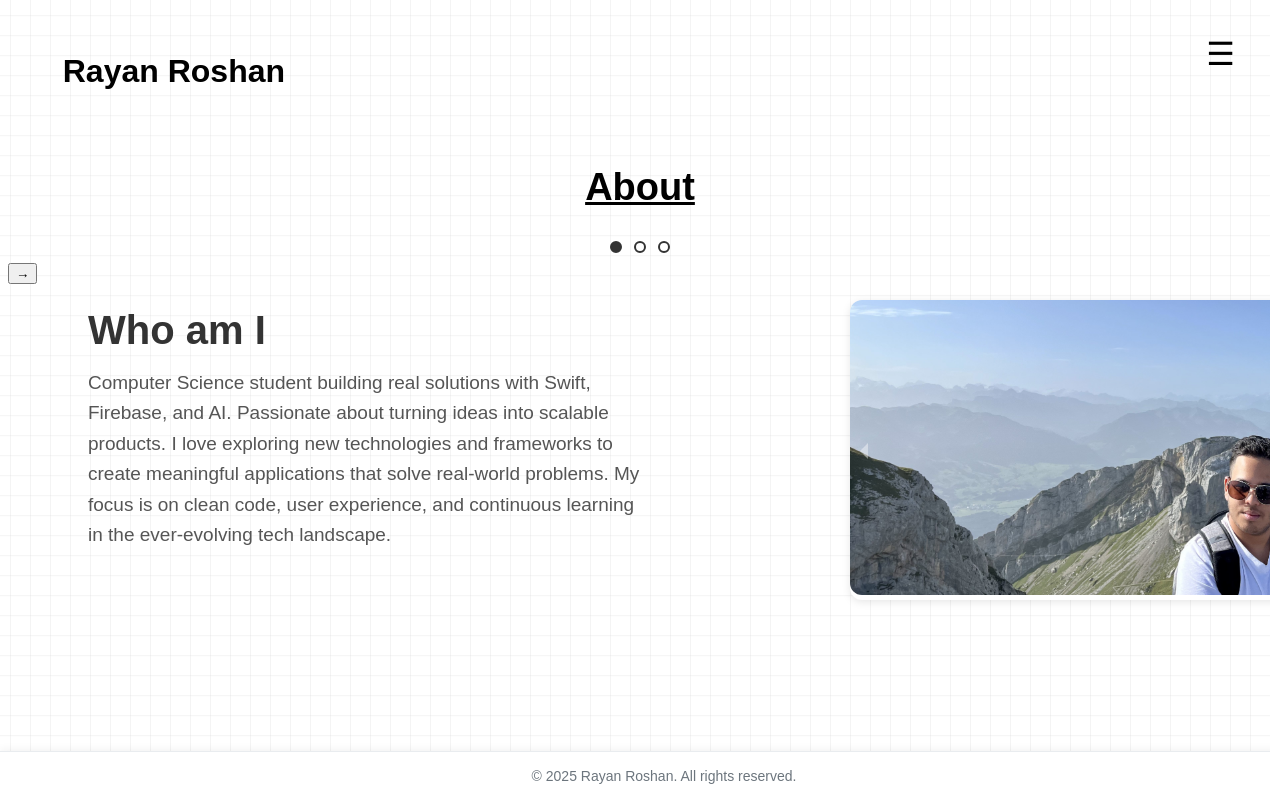
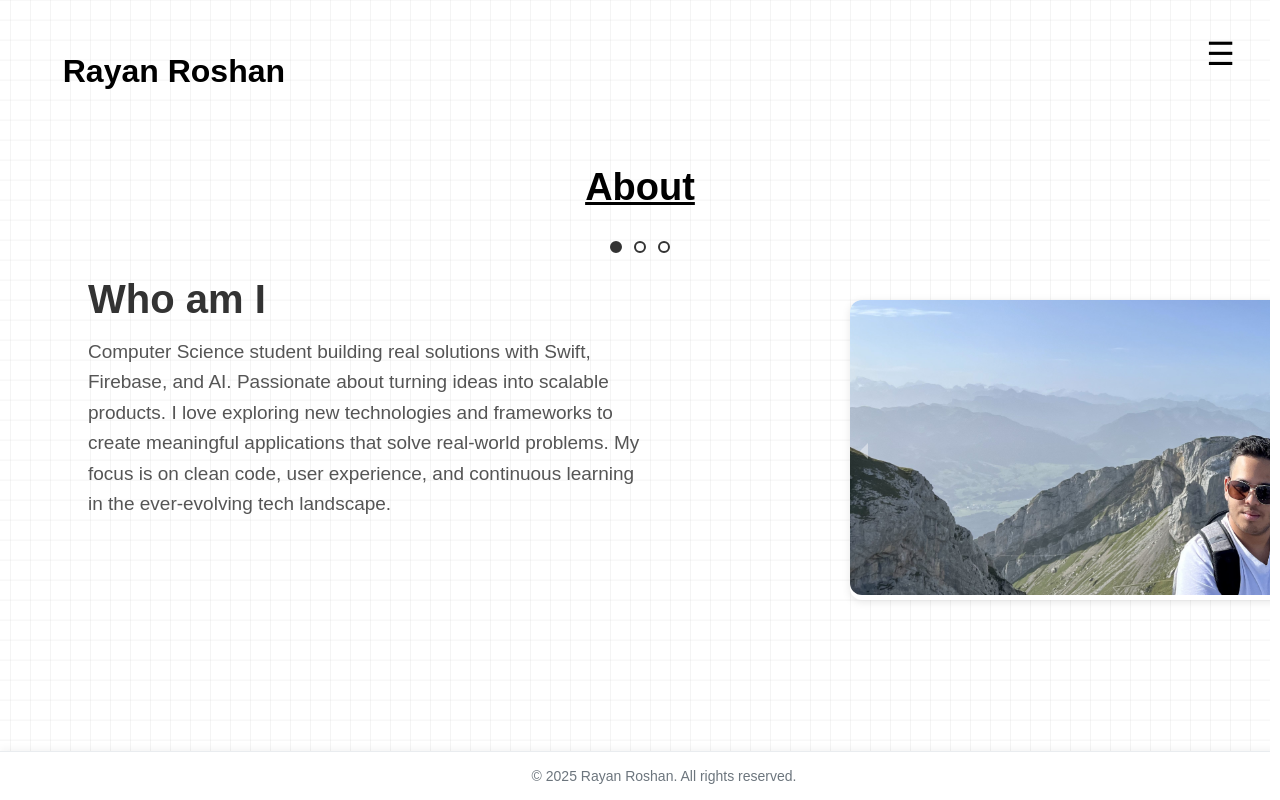
Before and after one commit to Rayan-Roshan21/Rayan_Roshan_website, a React (Vite) app in the folder Rayan_Roshan_Website/: page /about in a window 1280 px wide. Shown: the top 800 px of the page. Built offline with nearby package versions, Linux system fonts and the light colour scheme.

Commit message:
Styling adjustments on the home page.

```diff
--- a/Rayan_Roshan_Website/src/Pages/About.jsx
+++ b/Rayan_Roshan_Website/src/Pages/About.jsx
@@ -61,18 +61,6 @@ function About() {
             aria-label="Go to Experience section"
           />
         </div>
-
-        {/* Navigation Arrows */}
-        {currentSection > 1 && (
-          <button className="nav-arrow prev-arrow" onClick={goToPreviousSection} aria-label="Previous section">
-            ←
-          </button>
-        )}
-        {currentSection < 3 && (
-          <button className="nav-arrow next-arrow" onClick={goToNextSection} aria-label="Next section">
-            →
-          </button>
-        )}
 
         <AnimatePresence mode="wait">
           {currentSection === 1 && (
--- a/Rayan_Roshan_Website/src/Pages/Home.jsx
+++ b/Rayan_Roshan_Website/src/Pages/Home.jsx
@@ -21,7 +21,7 @@ function Home() {
       "Welcome to my website!",
       "I'm a computer science student at TMU.",
       "Check out my projects and LinkedIn profile!",
-      "Keep it simple. Make it work."
+      "Keep it simple. Make it work. Make impact."
     ];
 
     const hour = new Date().getHours();
--- a/Rayan_Roshan_Website/src/Pages_CSS/Home.css
+++ b/Rayan_Roshan_Website/src/Pages_CSS/Home.css
@@ -48,7 +48,7 @@ body {
   #intro {
     font-size: 90px;
     top: 220px;
-    left: 180px;
+    left: 140px;
     width: 650px;
   }
 
```
